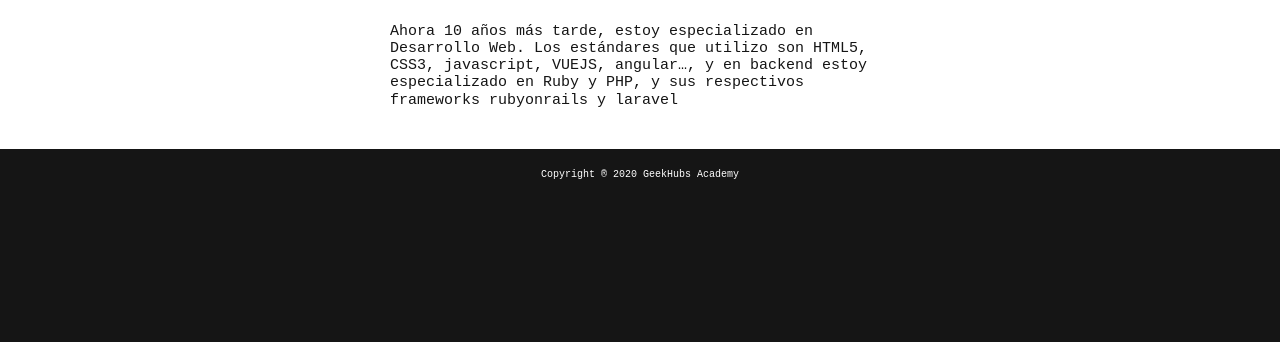
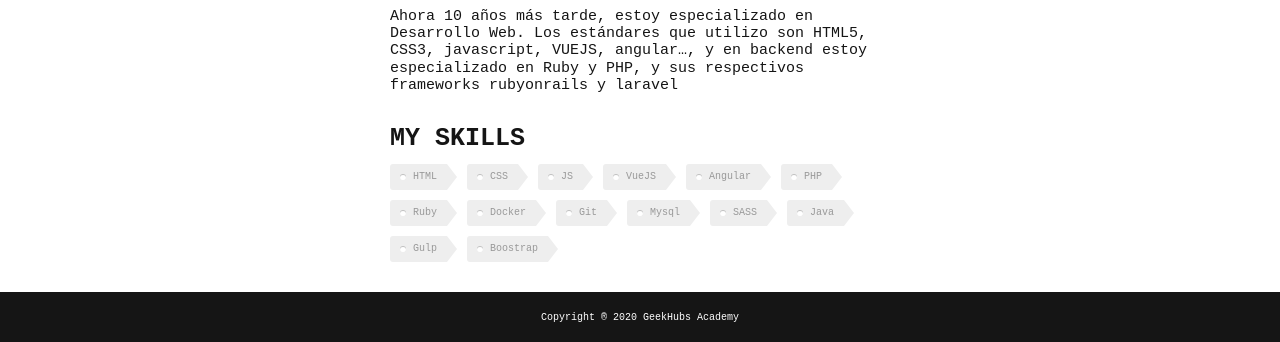
Before and after one commit to adansuku/Simple_portfolio, a plain HTML site: page about.html in a window 1280 px wide. Shown: the part 753-1095 px from the top of the page. Before the commit the page ends 952 px from the top, so only its background shows below. Drawn offline with Linux system fonts and the light colour scheme; a web font is replaced by a local one.

Commit message:
Add some tags to about

```diff
--- a/about.html
+++ b/about.html
@@ -45,7 +45,27 @@
             <p>Hola! Soy Adán González y desde desde joven ya me gustaba trasetar con 286 de la época. Trabajo como programador desde hace 10 años, pero en este último año he conseguido acabar mi ingeniería informática.
             </p>
             <p>Ahora 10 años más tarde, estoy especializado en Desarrollo Web. Los estándares que utilizo son HTML5, CSS3, javascript, VUEJS, angular…, y en backend estoy especializado en Ruby y PHP, y sus respectivos frameworks rubyonrails y laravel</p>
+
+            <h2>MY SKILLS</h2>
+            <ul class="skills">
+                <li><a href="#" class="skill">HTML</a></li>
+                <li><a href="#" class="skill">CSS</a></li>
+                <li><a href="#" class="skill">JS</a></li>
+                <li><a href="#" class="skill">VueJS</a></li>
+                <li><a href="#" class="skill">Angular</a></li>
+                <li><a href="#" class="skill">PHP</a></li>
+                <li><a href="#" class="skill">Ruby</a></li>
+                <li><a href="#" class="skill">Docker</a></li>
+                <li><a href="#" class="skill">Git</a></li>
+                <li><a href="#" class="skill">Mysql</a></li>
+                <li><a href="#" class="skill">SASS</a></li>
+                <li><a href="#" class="skill">Java</a></li>
+                <li><a href="#" class="skill">Gulp</a></li>
+                <li><a href="#" class="skill">Boostrap</a></li>
+            </ul>
         </section>
+
+
     </main>
 
     <footer>
--- a/assets/css/kit.css
+++ b/assets/css/kit.css
@@ -1,6 +1,7 @@
 :root {
     --white: #fff;
     --black: #151515;
+    --grey: #eee;
 }
 
 .vertical_align {
--- a/assets/css/style.css
+++ b/assets/css/style.css
@@ -29,10 +29,12 @@ p {
 
 h1 {
     font-size: 3rem;
+    line-height: 6rem;
 }
 
 h2 {
     font-size: 2.5rem;
+    line-height: 5rem;
 }
 
 label {
@@ -193,6 +195,68 @@ nav ul li a {
 
 
 /*
+## skills
+*/
+
+.skills {
+    list-style: none;
+    margin: 0;
+    overflow: hidden;
+    padding: 0;
+}
+
+.skills li {
+    float: left;
+}
+
+.skill {
+    background: var(--grey);
+    border-radius: 3px 0 0 3px;
+    color: #999;
+    display: inline-block;
+    height: 26px;
+    line-height: 26px;
+    padding: 0 20px 0 23px;
+    position: relative;
+    margin: 0 10px 10px 0;
+    text-decoration: none;
+    -webkit-transition: color 0.2s;
+}
+
+.skill::before {
+    background: #fff;
+    border-radius: 10px;
+    box-shadow: inset 0 1px rgba(0, 0, 0, 0.25);
+    content: '';
+    height: 6px;
+    left: 10px;
+    position: absolute;
+    width: 6px;
+    top: 10px;
+}
+
+.skill::after {
+    background: #fff;
+    border-bottom: 13px solid transparent;
+    border-left: 10px solid var(--grey);
+    border-top: 13px solid transparent;
+    content: '';
+    position: absolute;
+    right: 0;
+    top: 0;
+}
+
+.skill:hover {
+    background-color: var(--black);
+    color: white;
+}
+
+.skill:hover::after {
+    border-left-color: var(--black);
+}
+
+
+/*
 ## Foooter
 */
 
```
Also changed, not shown: assets/css/normalize.css.
